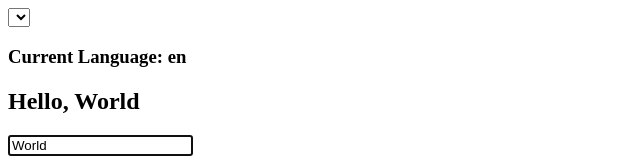
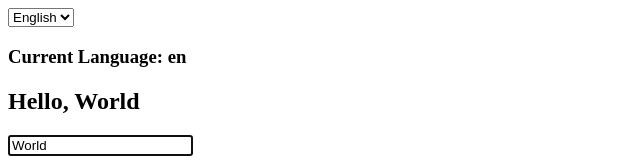
Before and after one commit to Zulk0rne1n/React-Exercises, a React (Create React App) app: page / in a window 1280 px wide. Shown: the top 160 px of the page, without its empty margins (0-640 px from the left). Built offline with nearby package versions, Linux system fonts and the light colour scheme.

Commit message:
useContext added

```diff
--- a/src/App.js
+++ b/src/App.js
@@ -15,8 +15,8 @@ export function App() {
     return (
         <div>
             <select value={language} onChange={handleChangeLanguage}>
-                <option value="en"></option>
-                <option value="tr"></option>
+                <option value="en">English</option>
+                <option value="tr">Turkish</option>
             </select>
             <LanguageContext.Provider value={language}>
                 <Welcome />
```
